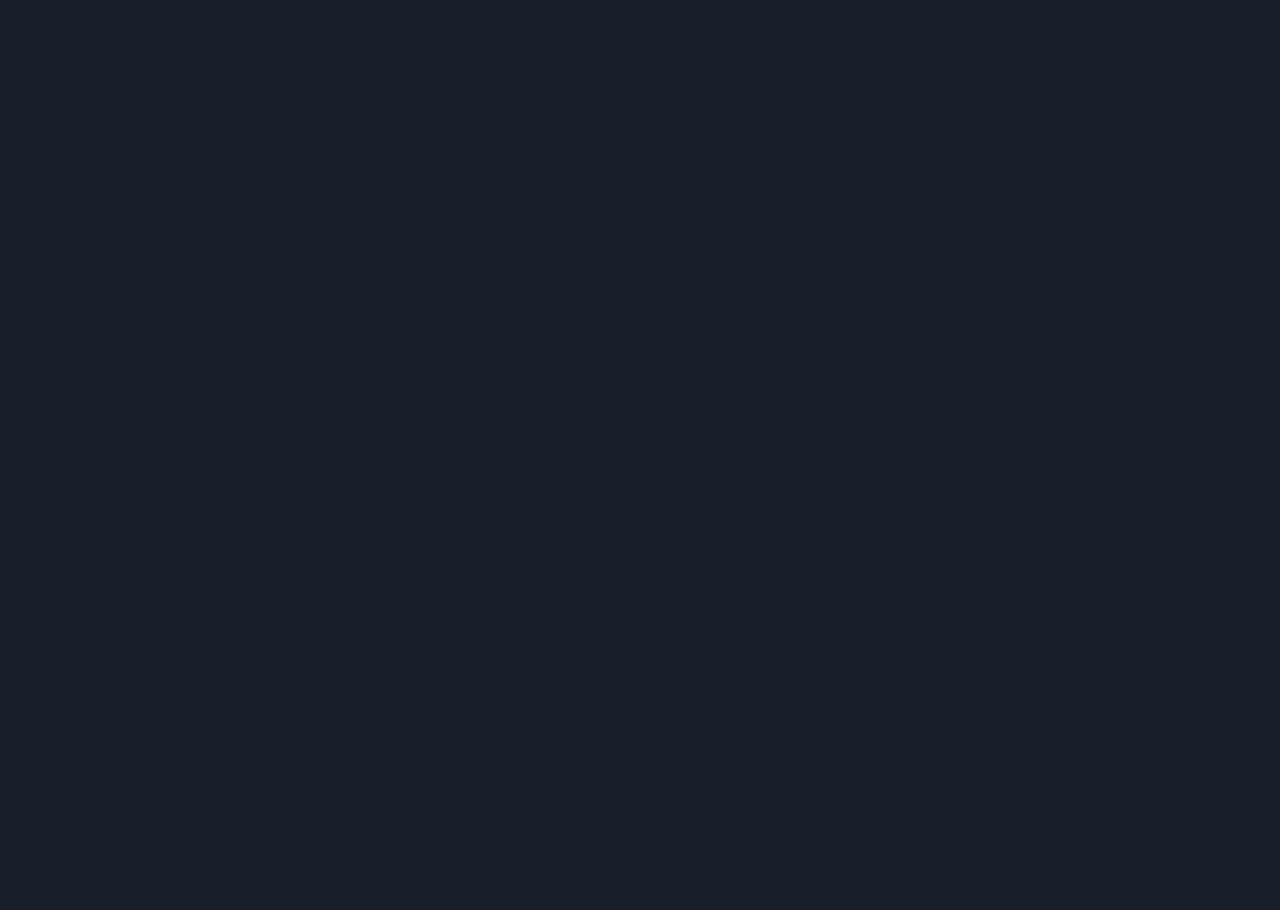
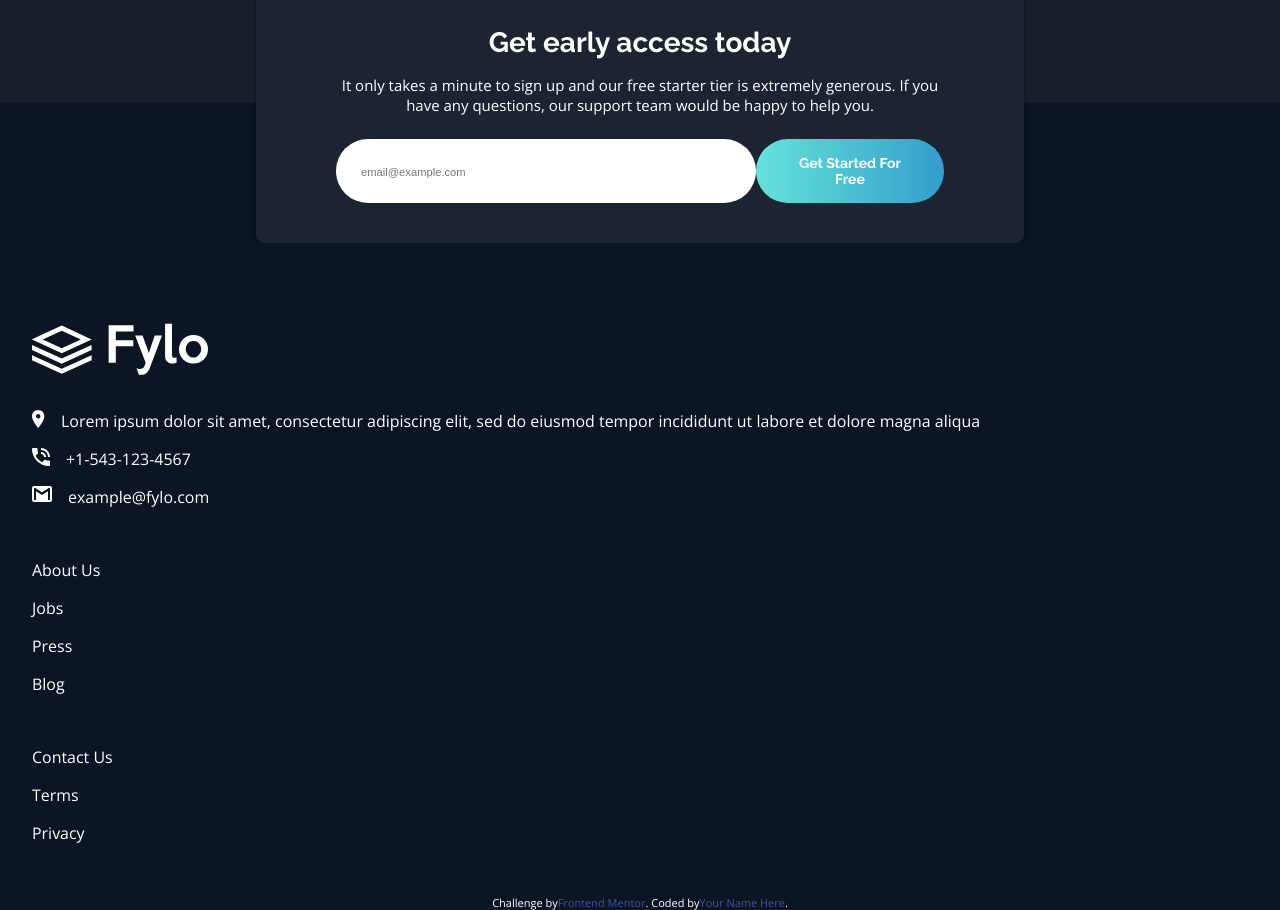
Before and after one commit to rearalf/fylo-dark-theme-landing-page-master, a React app: page / in a window 1280 px wide. Shown: the part 2620-3530 px from the top of the page. Before the commit the page ends 2558 px from the top, so only its background shows below. Built offline with nearby package versions, Linux system fonts and the light colour scheme.

Commit message:
Footer almost ready, missing icons

```diff
--- a/public/index.html
+++ b/public/index.html
@@ -4,56 +4,11 @@
 <head>
     <meta charset="UTF-8">
     <meta name="viewport" content="width=device-width, initial-scale=1.0">
-    <!-- displays site properly based on user's device -->
-
-    <link rel="icon" type="image/png" sizes="32x32" href="./images/favicon-32x32.png">
-
     <title>Frontend Mentor | Fylo landing page with dark theme and features grid</title>
-
-    <!-- Feel free to remove these styles or customise in your own stylesheet 👍 -->
-    <style>
-        .attribution {
-            font-size: 11px;
-            text-align: center;
-        }
-
-        .attribution a {
-            color: hsl(228, 45%, 44%);
-        }
-    </style>
 </head>
 
 <body>
     <div id="root"></div>
-    <!--
-  Get early access today
-
-  It only takes a minute to sign up and our free starter tier is extremely generous. If you have any
-  questions, our support team would be happy to help you.
-
-  Get Started For Free
-
-  Lorem ipsum dolor sit amet, consectetur adipiscing elit, sed do eiusmod tempor incididunt ut labore et
-  dolore magna aliqua
-
-  +1-543-123-4567
-  example@fylo.com
-
-  About Us
-  Jobs
-  Press
-  Blog
-
-  Contact Us
-  Terms
-  Privacy -->
-
-    <!-- <footer>
-    <p class="attribution">
-      Challenge by <a href="https://www.frontendmentor.io?ref=challenge" target="_blank">Frontend Mentor</a>.
-      Coded by <a href="#">Your Name Here</a>.
-    </p>
-  </footer> -->
 </body>
 
 </html>
--- a/src/components/Button/index.js
+++ b/src/components/Button/index.js
@@ -1,4 +1,4 @@
 import React from 'react';
 import './styles.scss';
 
-export const Button = () => <button className="btn_started">Get Started</button>;
+export const Button = ({ title = '' }) => <button className="btn_started"> {title} </button>;
--- a/src/components/Button/styles.scss
+++ b/src/components/Button/styles.scss
@@ -13,3 +13,7 @@
 	padding: 1.3rem 5rem;
 	background-image: linear-gradient(90deg, $Cyan-inside-call-to-action-gradient, $Blue-inside-call-to-action-gradient);
 }
+
+.btn_started:hover {
+	opacity: .8;
+}
--- /dev/null
+++ b/src/components/access/index.js
@@ -0,0 +1,21 @@
+import React from 'react';
+import './styles.scss';
+import { Button } from '../Button';
+
+export const Access = () => {
+	return (
+		<div className="access_cover">
+			<section className="access_section">
+			<h3 className="title">Get early access today</h3>
+			<p className="text">
+				It only takes a minute to sign up and our free starter tier is extremely generous. If you have any questions, our support team would
+				be happy to help you.
+			</p>
+			<form className="form_started">
+				<input type="email" className="input_email" placeholder="email@example.com" />
+				<Button title='Get Started For Free' />
+			</form>
+		</section>
+		</div>
+	);
+};
--- /dev/null
+++ b/src/components/access/styles.scss
@@ -0,0 +1,76 @@
+@import '../../styles/variables.scss';
+
+.access_cover {
+	background: linear-gradient(180deg, $Dark-Blue-main-background 45%, $Dark-Blue-footer-background 45%);
+}
+
+.access_section {
+	background-color: $Dark-Blue-intro-and-email-sign-up-background;
+	margin: 0 auto 0;
+	width: 85%;
+	border-radius: 8px;
+	padding: 35px 30px 25px;
+	text-align: center;
+	box-shadow: 0 0 5px hsla(0, 0%, 0%, .5);
+}
+
+.access_section .title {
+	font-size: 1.1em;
+}
+
+.access_section .text {
+	font-size: 13px;
+	margin-bottom: 1.5rem;
+}
+
+.access_section .btn_started {
+	padding: 1rem 2rem;
+	width: 100%;
+	font-size: 12px;
+}
+
+.input_email:focus,
+.input_email:active,
+.input_email {
+	outline: none;
+	border: none;
+	width: 100%;
+	border-radius: 2rem;
+	padding: 15px 25px 12px 25px;
+	color: hsla(0, 0%, 0%, 0.534);
+	font-size: .8em;
+	margin-bottom: 1.5rem;
+}
+
+@media screen and (min-width: 1024px) {
+	.access_section {
+		width: 60%;
+		padding: 40px 80px;
+	}
+
+	.access_section .title {
+		font-size: 2em;
+	}
+
+	.access_section .text {
+		font-size: 15px;
+	}
+
+	.form_started {
+		display: grid;
+		grid-template-columns: 420px 1fr;
+	}
+
+	.input_email:focus,
+	.input_email:active,
+	.input_email {
+		margin-bottom: 0;
+		margin-right: 2rem;
+	}
+
+	.access_section .btn_started {
+		width: auto;
+		justify-self: end;
+		font-size: 14px;
+	}
+}
--- /dev/null
+++ b/src/components/footer/index.js
@@ -0,0 +1,82 @@
+import React from 'react';
+import './styles.scss';
+import Logo from '../../images/logo.svg';
+import IconEmail from '../../images/icon-email.svg';
+import IconLocation from '../../images/icon-location.svg';
+import IconPhone from '../../images/icon-phone.svg';
+
+export const Footer = () => {
+	return (
+		<footer className="footer">
+			<img src={Logo} alt="Logo" />
+			<div className="lists">
+				<ul className="list_footer">
+					<li className="list">
+						<img src={IconLocation} alt="Icon Location" />
+						<p className="text">
+							Lorem ipsum dolor sit amet, consectetur adipiscing elit, sed do eiusmod tempor incididunt ut labore et dolore magna aliqua
+						</p>
+					</li>
+					<li className="list">
+						<img src={IconPhone} alt="Icon Phone" />
+						<p className="text"> +1-543-123-4567</p>
+					</li>
+					<li className="list">
+						<img src={IconEmail} alt="Icon Email" />
+						<p className="text">example@fylo.com</p>
+					</li>
+				</ul>
+				<ul className="list_footer">
+					<li className="list">
+						<a href="https://twitter.com/ricardoalfar" target="_blank" className="text">
+							About Us
+						</a>
+					</li>
+					<li className="list">
+						<a href="https://twitter.com/ricardoalfar" target="_blank" className="text">
+							Jobs
+						</a>
+					</li>
+					<li className="list">
+						<a href="https://twitter.com/ricardoalfar" target="_blank" className="text">
+							Press
+						</a>
+					</li>
+					<li className="list">
+						<a href="https://twitter.com/ricardoalfar" target="_blank" className="text">
+							Blog
+						</a>
+					</li>
+				</ul>
+				<ul className="list_footer">
+					<li className="list">
+						<a href="https://twitter.com/ricardoalfar" target="_blank" className="text">
+							Contact Us
+						</a>
+					</li>
+					<li className="list">
+						<a href="https://twitter.com/ricardoalfar" target="_blank" className="text">
+							Terms
+						</a>
+					</li>
+					<li className="list">
+						<a href="https://twitter.com/ricardoalfar" target="_blank" className="text">
+							Privacy
+						</a>
+					</li>
+				</ul>
+			</div>
+			<div>
+				<p className="attribution">
+					Challenge by
+					<a href="https://www.frontendmentor.io?ref=challenge" target="_blank">
+						Frontend Mentor
+					</a>. Coded by
+					<a href="https://github.com/rearalf" target="_blank">
+						Your Name Here
+					</a>.
+				</p>
+			</div>
+		</footer>
+	);
+};
--- /dev/null
+++ b/src/components/footer/styles.scss
@@ -0,0 +1,41 @@
+@import '../../styles/variables.scss';
+
+.footer {
+	background-color: $Dark-Blue-footer-background;
+	padding: 5rem 2rem 0;
+	display: grid;
+	grid-template-rows: repeat(3, auto);
+	grid-gap: 35px;
+}
+
+.lists {
+	display: grid;
+	grid-template-rows: repeat(3, auto);
+	grid-gap: 35px;
+}
+
+.list_footer:first-child .list {
+	display: flex;
+	align-items: flex-start;
+}
+
+.list img {
+	margin-right: 1rem;
+}
+
+.list {
+	margin-bottom: 1rem;
+}
+
+.list .text{
+	font-size: 1.14em;
+}
+
+.attribution {
+	font-size: 11px;
+	text-align: center;
+}
+
+.attribution a {
+	color: hsl(228, 45%, 44%);
+}
--- a/src/components/header/index.jsx
+++ b/src/components/header/index.jsx
@@ -18,7 +18,7 @@ export const Header = () => {
 						Fylo stores all your most important files in one secure location. Access them wherever you need, share and collaborate with
 						friends family, and co-workers.
 					</p>
-					<Button />
+					<Button title="Get Started" />
 				</div>
 			</div>
 			<img src={renderBg} alt="Bg" className="bg_bottom" />
--- a/src/components/header/styles.scss
+++ b/src/components/header/styles.scss
@@ -11,7 +11,6 @@
 .bg_bottom {
 	position: absolute;
 	width: 100%;
-	/* height: 55%; */
 	z-index: -1;
 }
 
--- a/src/components/opinions/styles.scss
+++ b/src/components/opinions/styles.scss
@@ -1,7 +1,7 @@
 @import '../../styles/variables.scss';
 
 .section_opinions {
-	margin: 0 auto 5rem;
+	margin: 0 auto 8rem;
 	width: 85%;
 	position: relative;
 }
--- a/src/pages/Home.js
+++ b/src/pages/Home.js
@@ -5,6 +5,8 @@ import { Header } from '../components/Header/index.jsx';
 import { Services } from '../components/Services/index';
 import { Productive } from '../components/Productive/index.jsx';
 import { Opinions } from '../components/opinions/index';
+import { Access } from '../components/access';
+import { Footer } from '../components/footer';
 
 export const Home = () => {
 	return (
@@ -16,6 +18,8 @@ export const Home = () => {
 			<Services />
 			<Productive />
 			<Opinions />
+			<Access />
+			<Footer />
 		</Fragment>
 	);
 };
```
Also changed, not shown: 18 other files (tests, documents, lock files or other folders).
